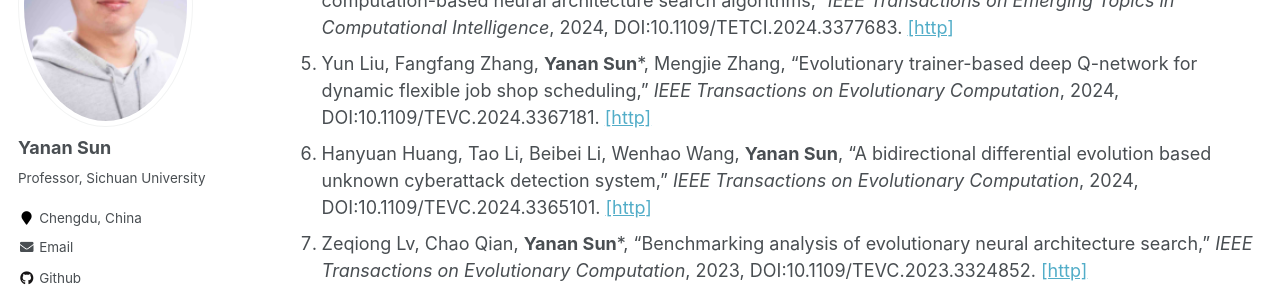
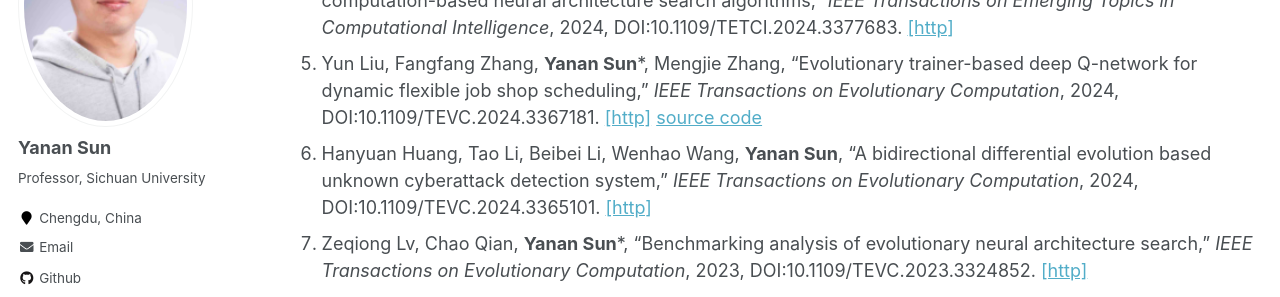
Before and after one commit to yn-sun/yn-sun.github.io, a Jekyll site: the page built from _pages/publications.md, in a window 1280 px wide and 900 px high, scrolled down 726 px. Shown: the part 153-450 px from the top of the window. Built offline with Jekyll 4.4.1, drawn with Linux system fonts in a browser that asks for light colours; comment, search, counter and statistics services are not loaded.

Commit message:
Update publications.md

```diff
--- a/_pages/publications.md
+++ b/_pages/publications.md
@@ -15,7 +15,7 @@
 2. Shuchao Deng, Xiaotian Song, Minxiao Zhong, Qing Li, **Yanan Sun***, Jiancheng lV, "A dynamic balanced physics-informed neural network for solving partial differential equations," <i>SCIENCE CHINA Information Sciences</i>, 2024, Accept. (In Chinese) [source code](https://github.com/Xiaojiuwo168/DBPINN/)
 3. Yu Zhang, Pengxing Cai, **Yanan Sun**, Zhiming Zhang, Zhenyu Lei, Shangce Gao, "A lightweight multi-dendritic pyramidal neuron model with neural plasticity on image recognition," <i>IEEE Transactions on Artificial Intelligence</i>, 2024, DOI:10.1109/TAI.2024.3379968. [[http]](https://ieeexplore.ieee.org/document/10477771)
 4. Zeqiong Lv, Chao Qian, Gary Yen, **Yanan Sun***, "Analyzing the expected hitting time of evolutionary computation-based neural architecture search algorithms," <i>IEEE Transactions on Emerging Topics in Computational Intelligence</i>, 2024, DOI:10.1109/TETCI.2024.3377683. [[http]](https://ieeexplore.ieee.org/document/10485448)
-5. Yun Liu, Fangfang Zhang, **Yanan Sun***, Mengjie Zhang, "Evolutionary trainer-based deep Q-network for dynamic flexible job shop scheduling," <i>IEEE Transactions on Evolutionary Computation</i>, 2024, DOI:10.1109/TEVC.2024.3367181. [[http]](https://ieeexplore.ieee.org/document/10439992)
+5. Yun Liu, Fangfang Zhang, **Yanan Sun***, Mengjie Zhang, "Evolutionary trainer-based deep Q-network for dynamic flexible job shop scheduling," <i>IEEE Transactions on Evolutionary Computation</i>, 2024, DOI:10.1109/TEVC.2024.3367181. [[http]](https://ieeexplore.ieee.org/document/10439992)  [source code](https://github.com/liuyun0314/ETDQN)
 6. Hanyuan Huang, Tao Li, Beibei Li, Wenhao Wang, **Yanan Sun**, "A bidirectional differential evolution based unknown cyberattack detection system," <i>IEEE Transactions on Evolutionary Computation</i>, 2024, DOI:10.1109/TEVC.2024.3365101.  [[http]](https://ieeexplore.ieee.org/document/10433856)
 7. Zeqiong Lv, Chao Qian, **Yanan Sun***, "Benchmarking analysis of evolutionary neural architecture search," <i>IEEE Transactions on Evolutionary Computation</i>, 2023, DOI:10.1109/TEVC.2023.3324852.  [[http]](https://ieeexplore.ieee.org/document/10286149)
 8. Rui Zhang, **Yanan Sun***, Mengjie Zhang, "GPU based genetic programming for faster feature extraction in binary image classification," <i>IEEE Transactions on Evolutionary Computation</i>, 2023, DOI:10.1109/TEVC.2023.3294639. [[http]](https://ieeexplore.ieee.org/document/10180049)   [source code](https://github.com/RayZhhh/CupaGP)
```
